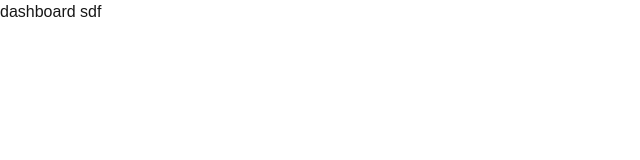
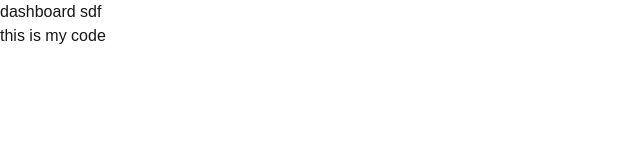
Before and after one commit to Pushpender1122/next-js-test, a Next.js app: page /dashboard in a window 1280 px wide. Shown: the top 160 px of the page, without its empty margins (0-640 px from the left). Built offline with nearby package versions, Linux system fonts and the light colour scheme.

Commit message:
feat one testing

```diff
--- a/app/dashboard/page.tsx
+++ b/app/dashboard/page.tsx
@@ -11,6 +11,7 @@ const page = () => {
             dashboard
             sdf
             < br />
+            this is my code
             {search}
         </div >
     )
```
